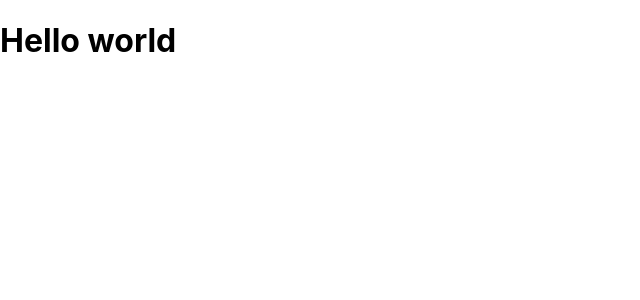
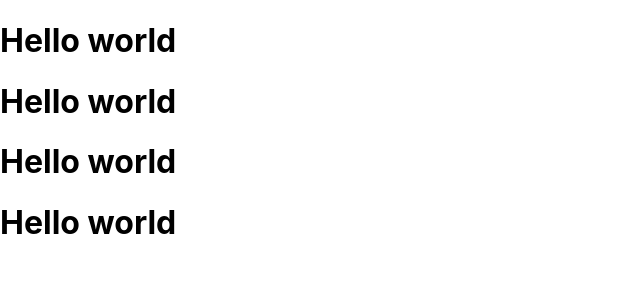
Before and after one commit to RaisulislamRimon/next-js-my-app, a Next.js app: page / in a window 1280 px wide. Shown: the top 300 px of the page, without its empty margins (0-640 px from the left). Built offline with nearby package versions, Linux system fonts and the light colour scheme.

Commit message:
1 file modified, 2 added

```diff
--- a/pages/index.js
+++ b/pages/index.js
@@ -2,6 +2,9 @@ export default function Home() {
   return (
     <div>
       <h1>Hello world</h1>
+      <h1>Hello world</h1>
+      <h1>Hello world</h1>
+      <h1>Hello world</h1>
     </div>
   );
 }
```
Also changed, not shown: pages/blog.js (added, +7 -0 lines), pages/news.js (added, +7 -0 lines).
